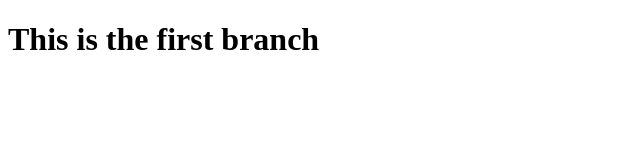
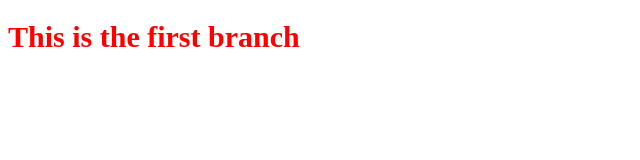
Before and after one commit to Pritesh2004/PracticeRepository, a plain HTML site: page index.html in a window 1280 px wide. Shown: the whole page, without its empty margins (0-640 px from the left). Drawn offline with Linux system fonts and the light colour scheme.

Commit message:
style to new branch

```diff
--- a/index.html
+++ b/index.html
@@ -1,6 +1,7 @@
 <!DOCTYPE html>
 <html lang="en">
 <head>
+    <link rel="stylesheet" href="style.css">
     <meta charset="UTF-8">
     <meta name="viewport" content="width=device-width, initial-scale=1.0">
     <title>Document</title>
--- /dev/null
+++ b/style.css
@@ -0,0 +1,4 @@
+h1{
+    font-size: 30px;
+    color: red;
+}
```
